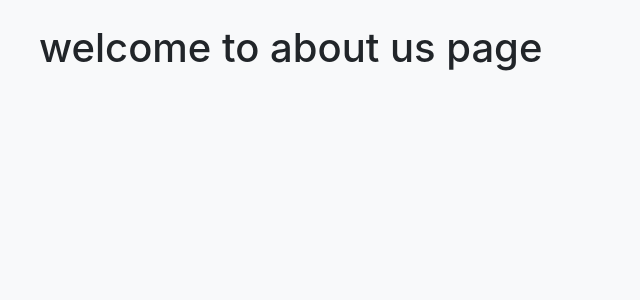
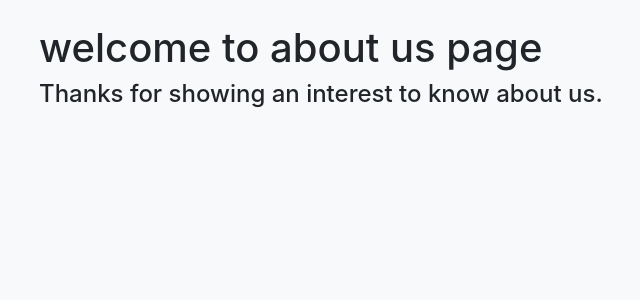
Before and after one commit to prasant90/TaskMate, a Django app: page /about in a window 1280 px wide. Shown: the part 65-365 px from the top of the page, without its empty margins (46-686 px from the left). Run offline with Django 3.2, Linux system fonts and the light colour scheme; some libraries are stand-ins or nearby versions.

Commit message:
updates about about us

```diff
--- a/todolist/templates/about.html
+++ b/todolist/templates/about.html
@@ -7,5 +7,7 @@
 {% block content %}
     <div class="container">
         <h1>{{about_text}}</h1>
+
+       <h4> Thanks for showing an interest to know about us.</h4>
     </div>
 {% endblock content %}
```
Also changed, not shown: 1 other file.
